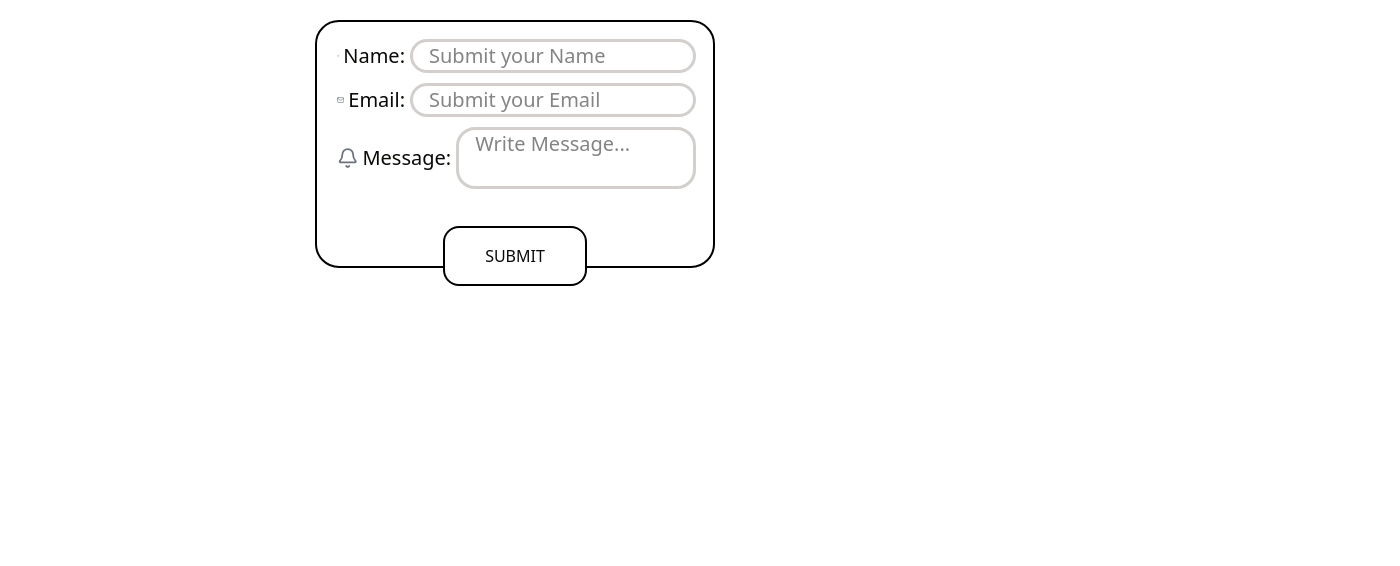
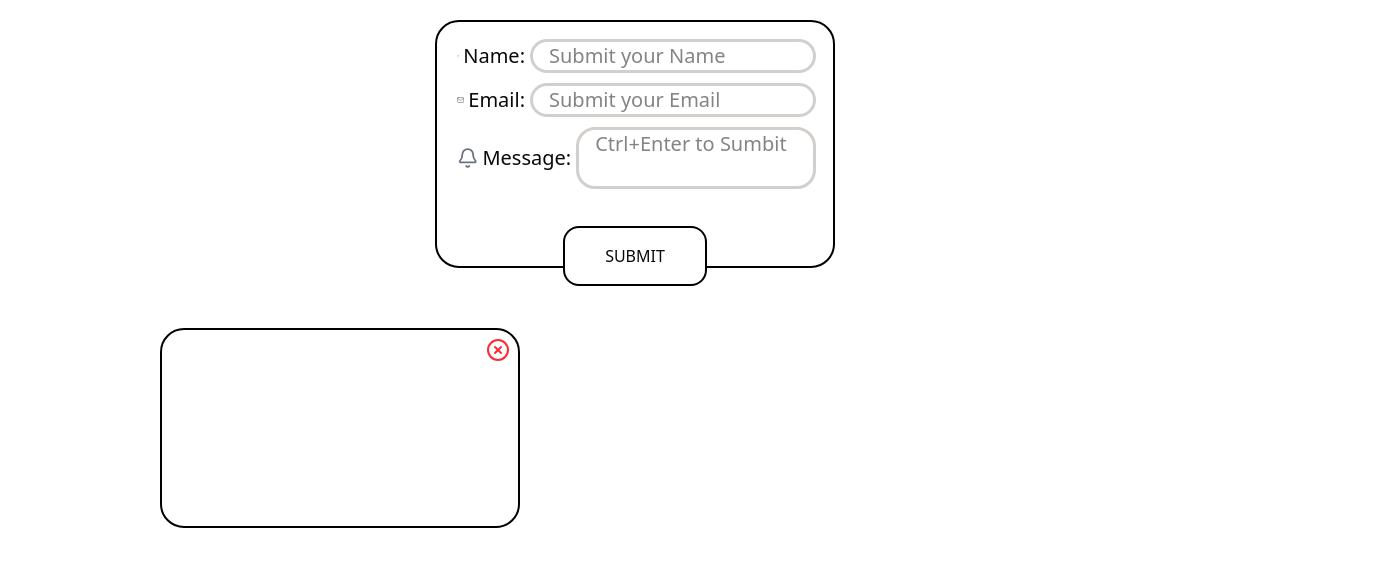
Before and after one commit to akafaisal/Spotify-Genre-Recommender, a Next.js app: page /feedback in a window 1280 px wide. Shown: the top 566 px of the page, 1400 px wide, since content can reach past the window. Built offline with nearby package versions, Linux system fonts and the light colour scheme.

Commit message:
ADDED MULTIPLE CARDS

```diff
--- a/src/app/feedback/page.tsx
+++ b/src/app/feedback/page.tsx
@@ -1,13 +1,18 @@
 "use client";
 import { Googly } from "@/components/googlead";
-import { Bell, User, Mail } from "lucide-react"; // Importing User and Mail icons
-import { useState } from "react";
+import { Bell, User, Mail, XCircle } from "lucide-react"; // Importing User and Mail icons
+import { useState, useEffect } from "react";
 import { MouseEvent } from "react";
 
 const Page = () => {
   const [namey, setNamey] = useState("");
   const [emaily, setEmaily] = useState("");
   const [messagey, setMessagey] = useState("");
+
+  //state
+  const [localDataList, setLocalDataList] = useState([
+    { id: 0, name: "", email: "", message: "" },
+  ]);
 
   const handleSubmit = async (e: MouseEvent<HTMLButtonElement>) => {
     e.preventDefault();
@@ -22,11 +27,36 @@ const Page = () => {
 
     const data = await res.json();
     console.log("Server replied:", data);
+
+    //local storrage below
+    const newEntry = {
+      id: Date.now(),
+      name: namey,
+      email: emaily,
+      message: messagey,
+    };
+
+    setLocalDataList((prevData) => {
+      const updatedData = [...prevData, newEntry];
+      localStorage.setItem("userFeedback", JSON.stringify(updatedData));
+      return updatedData;
+    });
+
+    setNamey("");
+    setEmaily("");
+    setMessagey("");
   };
+
+  useEffect(() => {
+    const savedData = localStorage.getItem("userFeedback");
+    if (savedData) {
+      setLocalDataList(JSON.parse(savedData));
+    }
+  }, []);
 
   return (
     <>
-      <div className="flex justify-center">
+      <div className="flex justify-center translate-x-30">
         <div className="flex flex-col mt-5 border-2 border-black w-100 p-5 rounded-3xl">
           {/* Name Section with User Icon */}
           <div className="flex mb-4 items-center group">
@@ -105,9 +135,14 @@ const Page = () => {
                 outline-3 pl-4 w-70 text-xl
               "
               id="Message"
-              placeholder="Write Message..."
+              placeholder="Ctrl+Enter to Sumbit"
               onChange={(e) => {
                 setMessagey(e.target.value);
+              }}
+              onKeyDown={(event) => {
+                if (event.key === "Enter" && event.ctrlKey) {
+                  handleSubmit(event);
+                }
               }}
             />
           </div>
@@ -124,6 +159,30 @@ const Page = () => {
         </div>
         <Googly />
       </div>
+
+      <div className="flex mt-10 justify-start flex-wrap ml-40  w-300  h-100">
+        {localDataList.map((entry) => (
+          <div
+            key={entry.id}
+            className="relative flex flex-col mt-5 mr-3 border-2 border-black w-90    h-1/2 p-5 rounded-3xl"
+          >
+            {/* deleting icon */}
+            <XCircle
+              className="  cursor-pointer absolute top-2 right-2 text-red-500 hover:scale-110 transition-transform"
+              onClick={() => {
+                setLocalDataList((prev) => {
+                  const updated = prev.filter((item) => item.id !== entry.id);
+                  localStorage.setItem("userFeedback", JSON.stringify(updated));
+                  return updated;
+                });
+              }}
+            />
+            <h3>{entry.name}</h3>
+            <h3>{entry.email}</h3>
+            <h3>{entry.message}</h3>
+          </div>
+        ))}
+      </div>
     </>
   );
 };
```
